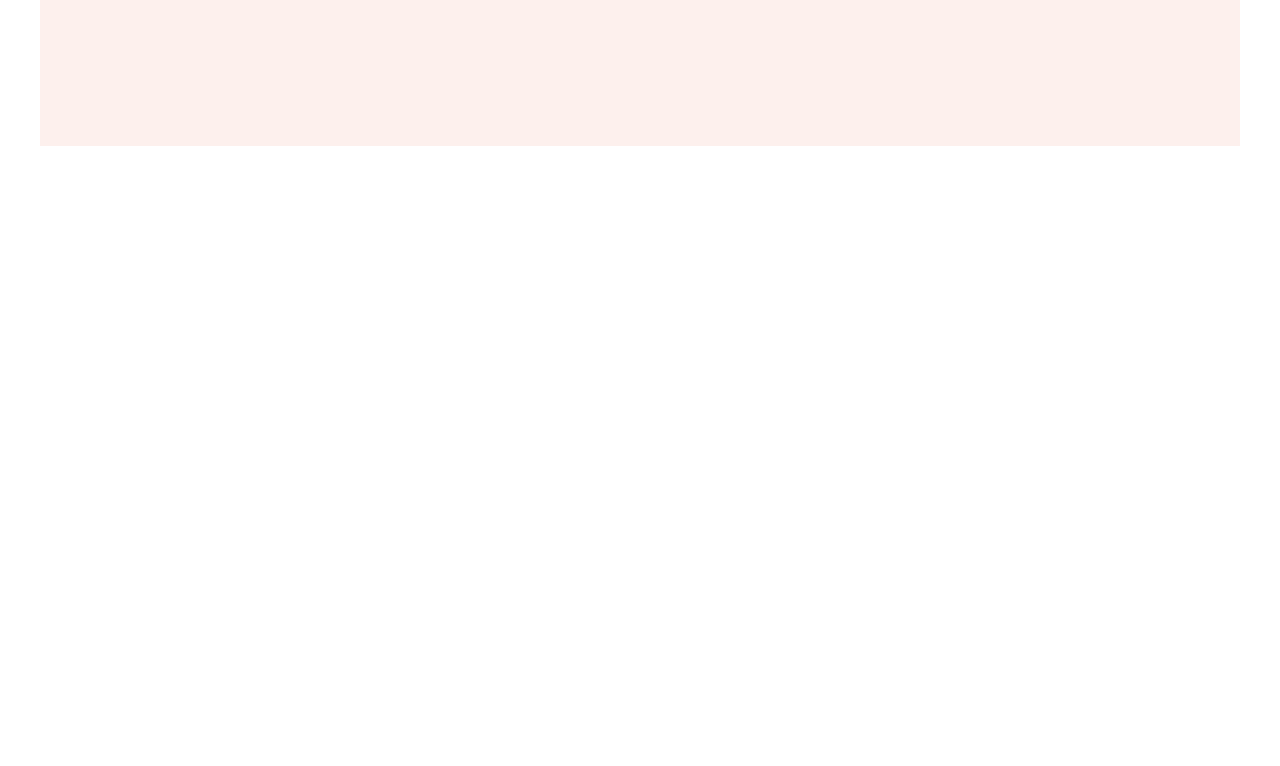
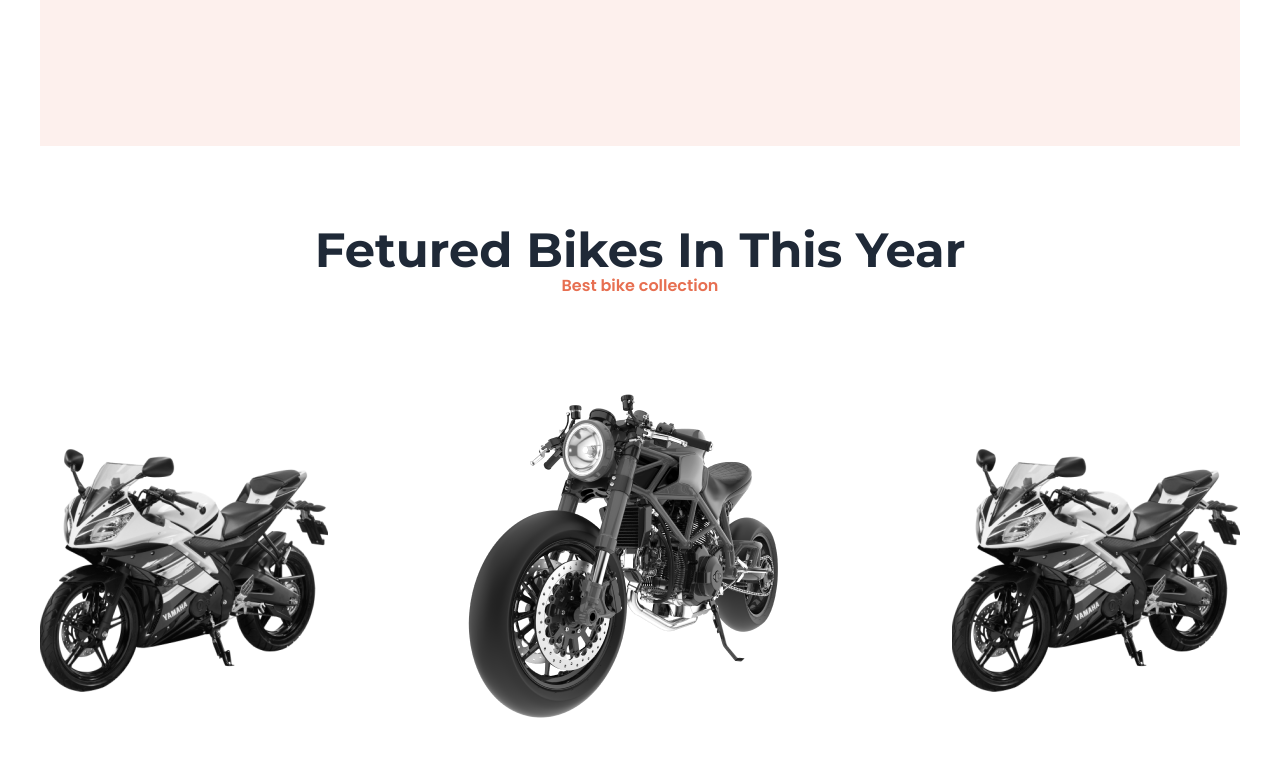
Before and after one commit to mdnasimtalukdar/BikeBazar, a website: page index.html in a window 1280 px wide. Shown: the part 527-1293 px from the top of the page. Before the commit the page ends 800 px from the top, so only its background shows below. Drawn offline with Linux system fonts and the light colour scheme.

Commit message:
Add a new section to the website

```diff
--- a/index.html
+++ b/index.html
@@ -111,7 +111,23 @@
        </div>
         <!-- Hero Start -->
     </header>
-    <main></main>
+    <main>
+      <!-- Featured Bike -->
+      <div class="max-container">
+        <section id="featuredBike" class="my-20">
+          <div class="text-center mb-20">
+            <h2 class="font-Montserrat text-5xl font-bold">Fetured Bikes In This Year</h2>
+            <p class="font-Poppins text-base text-primary font-semibold ">Best bike collection</p>
+          </div>
+          <div class="flex items-center justify-between flex-col md:flex-row md:px-10 xl:px-0 gap-16">
+            <div><img src="./images/others/feature-bike.png" alt="" class="grayscale hover:grayscale-0 transition-all ease-in"></div>
+            <div><img src="./images/slider/bike1.png" alt="" class="grayscale hover:grayscale-0 transition-all ease-in"></div>
+            <div><img src="./images/others/feature-bike.png" alt="" class="grayscale hover:grayscale-0 transition-all ease-in"></div>
+          </div>
+        </section>
+      </div>
+      <!-- Featured Bike -->
+    </main>
     <footer></footer>
     <!-- Header start here -->
 </body>
```
Also changed, not shown: output/style.css.
